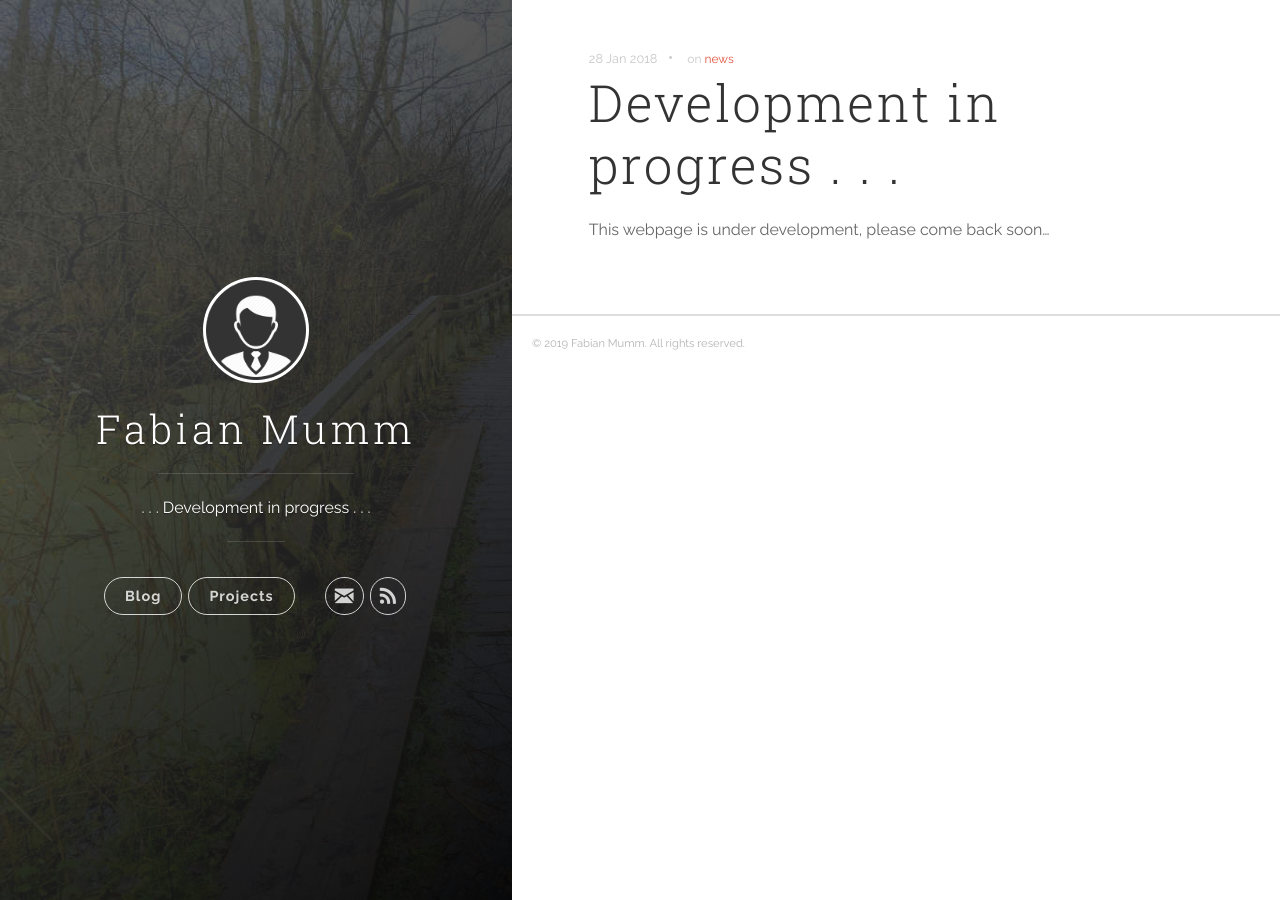
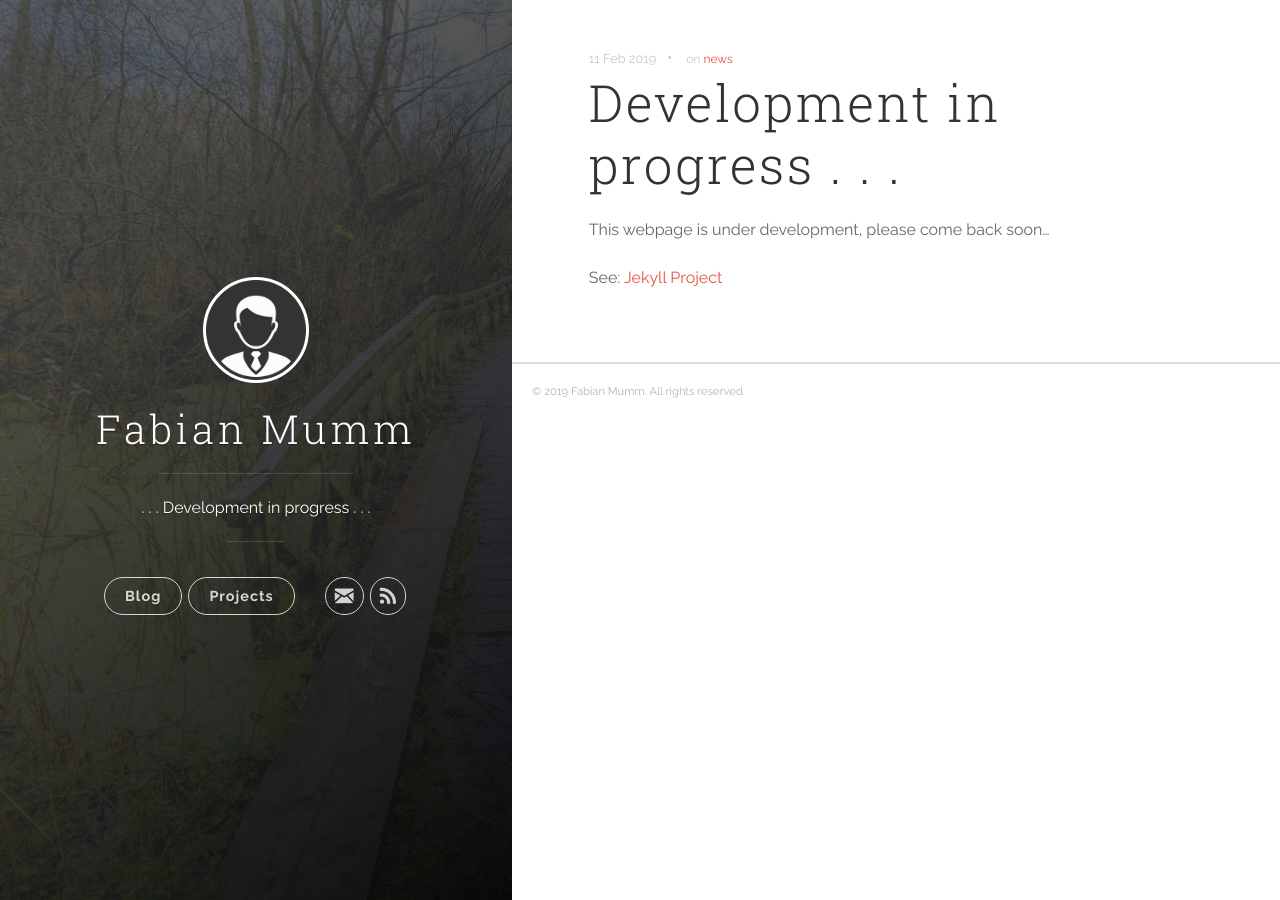
Before and after one commit to fmumm/fmumm.github.io, a Jekyll site: the page built from _posts/2019-02-11-development-in-progress.markdown, in a window 1280 px wide. Built offline with Jekyll 4.4.1, drawn with Linux system fonts in a browser that asks for light colours; nearby versions of some CDN libraries.

Commit message:
News update.

```diff
--- a/_posts/2018-01-29-development-in-progress.markdown
+++ b/_posts/2019-02-11-development-in-progress.markdown
@@ -1,7 +1,9 @@
 ---
 title:  "Development in progress . . ."
-date:   2018-01-28 22:00:00
+date:   2019-02-11 22:00:00
 categories: [news]
 tags: [news]
 ---
 This webpage is under development, please come back soon...
+
+See: [Jekyll Project](https://projects.fabianmumm.de/projects/jekyll)
```
